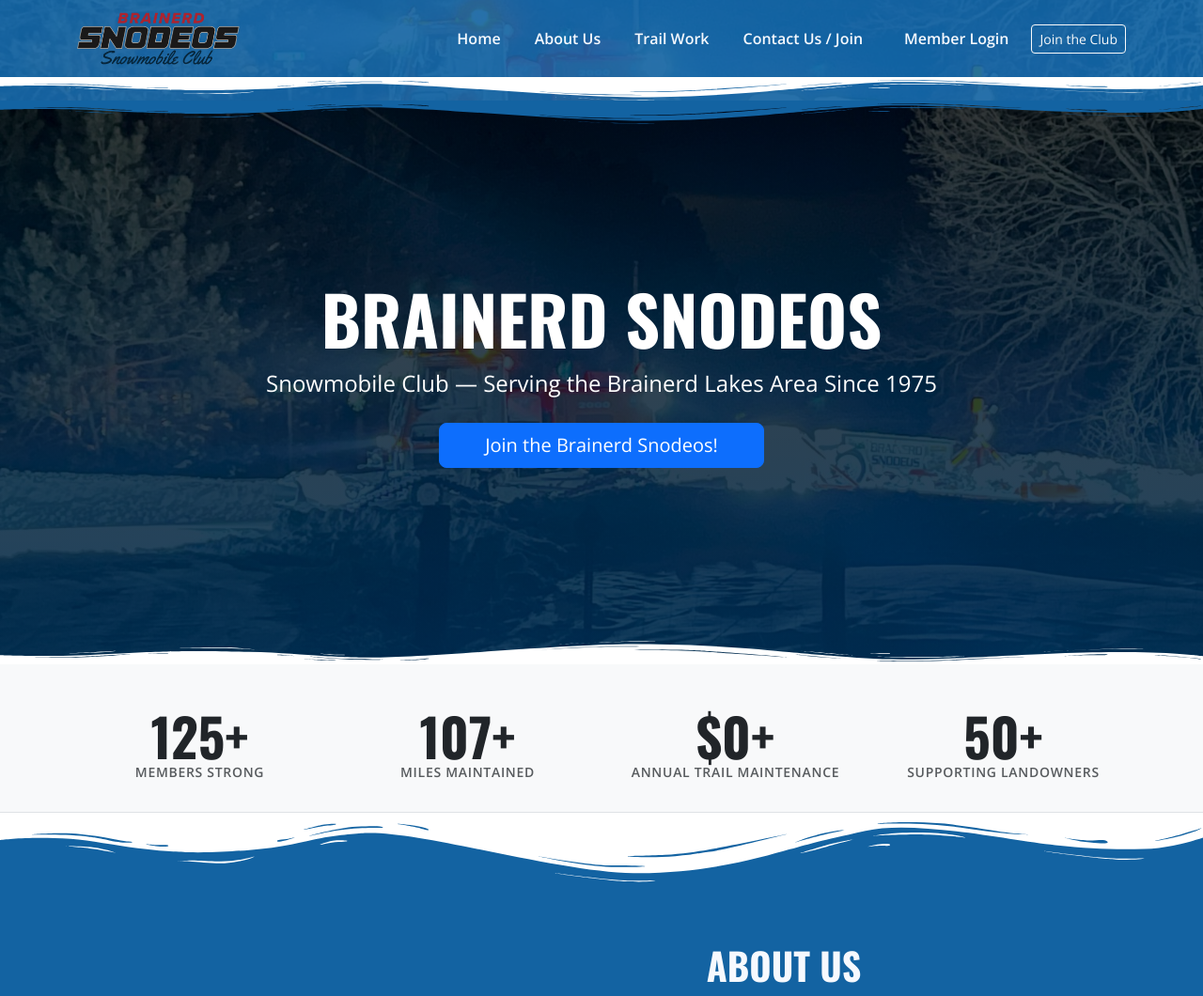
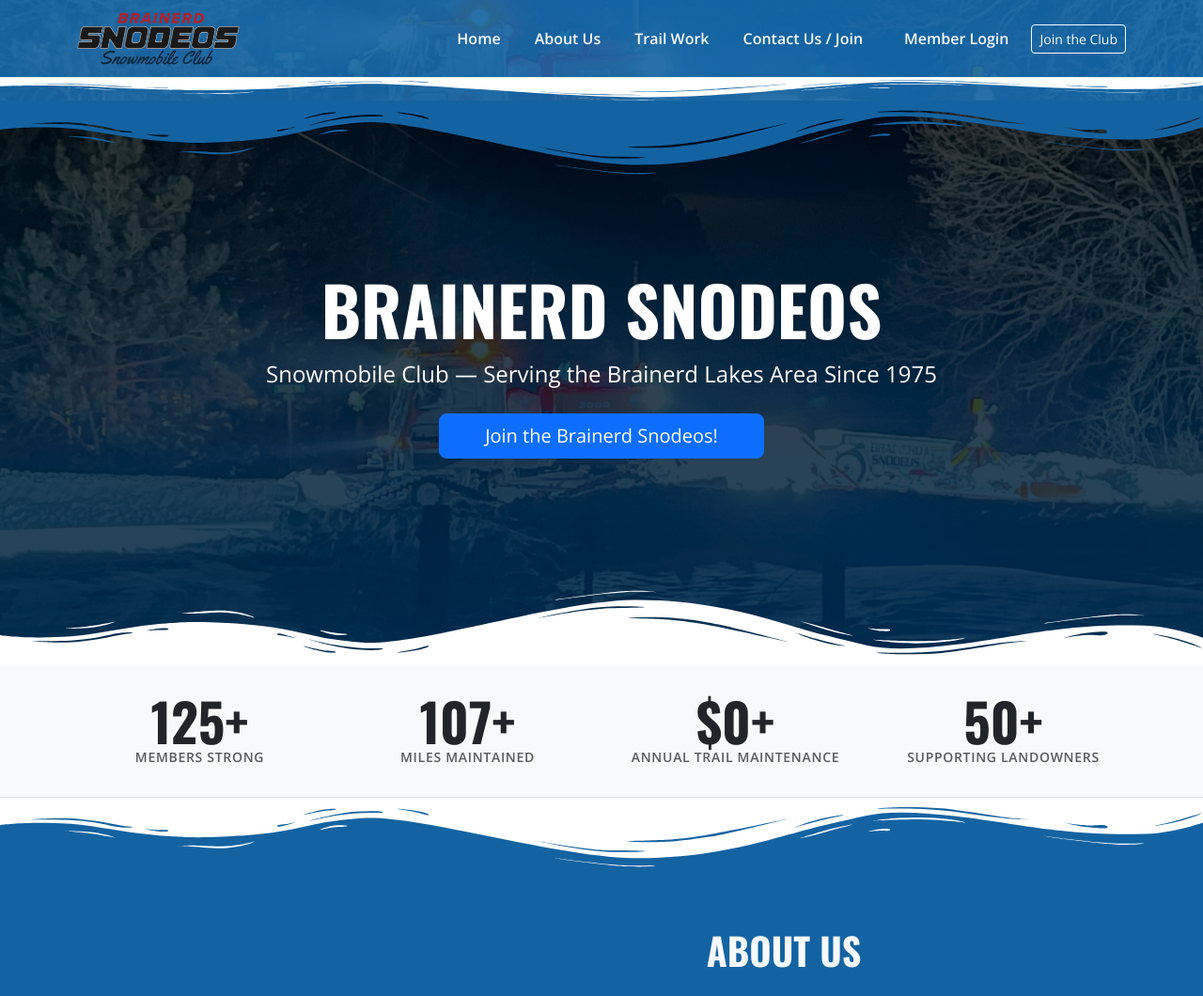
Before and after one commit to cloudflying87/snodeos, a Django app: page / in a window 1280 px wide. Shown: the top 1060 px of the page at 94% size. Run offline with Django 5.2, Linux system fonts and the light colour scheme; data comes from the database, SQL or seed files in the repository; data that the repository does not hold is empty.

Commit message:
Fix wave overlapping stats numbers
The bottom wave's position:absolute put it in CSS paint step 6
(positioned elements), which renders after the stats section's normal
flow content (step 3), covering the numbers regardless of pixel position.

Fix: give .hero-section z-index:0 to create a stacking context that
contains the waves; give .stats-section position:relative; z-index:1
so it paints above the hero stacking context. Also increase wave height
to 80px (matching the visual weight of the real site) and bump ?v=5.

Co-Authored-By: Claude Sonnet 4.6 <noreply@anthropic.com>

```diff
--- a/static/css/style.css
+++ b/static/css/style.css
@@ -86,7 +86,9 @@ body {
     linear-gradient(180deg, rgba(0,0,0,0.75) 0%, rgba(0,44,78,0.88) 100%),
     url('../images/navbar-bg.jpg') center center / cover no-repeat;
   padding-top: 40px;
-  padding-bottom: 60px; /* extra room so bottom wave doesn't cut into stats */
+  padding-bottom: 80px;
+  position: relative;
+  z-index: 0; /* creates stacking context so waves stay contained inside it */
 }
 
 /* Hero wave containers */
@@ -95,12 +97,15 @@ body {
 .wave-hero-top svg, .wave-hero-bottom svg {
   display: block;
   width: calc(100% + 1.3px);
-  height: 25px;
+  height: 80px;
   position: relative;
   left: 50%;
 }
 .wave-hero-top svg  { transform: translateX(-50%); }
 .wave-hero-bottom svg { transform: translateX(-50%) scaleY(-1); }
+
+/* Stats section must paint above the hero stacking context */
+.stats-section { position: relative; z-index: 1; }
 
 /* ── Page Hero (inner pages: about, trail work, contact) ──────── */
 /* Change --sn-blue to change ALL inner page heroes at once */
--- a/templates/base.html
+++ b/templates/base.html
@@ -11,7 +11,7 @@
   <link rel="icon" type="image/x-icon" href="{% static 'images/favicon.ico' %}">
   <link rel="icon" type="image/png" sizes="32x32" href="{% static 'images/favicon-32.png' %}">
   <link rel="apple-touch-icon" sizes="180x180" href="{% static 'images/apple-touch-icon.png' %}">
-  <link rel="stylesheet" href="{% static 'css/style.css' %}?v=4">
+  <link rel="stylesheet" href="{% static 'css/style.css' %}?v=5">
   {% block extra_head %}{% endblock %}
 </head>
 <body>
--- a/templates/core/home.html
+++ b/templates/core/home.html
@@ -33,7 +33,7 @@
 </section>
 
 <!-- Stats Bar — slight gray so the wave brush above is visible -->
-<section class="stats-section bg-light border-bottom" style="padding: 3rem 0 2rem;">
+<section class="stats-section bg-light border-bottom" style="padding: 2rem 0 2rem;">
   <div class="container">
     <div class="row g-4 text-center">
       <div class="col-6 col-md-3">
```
